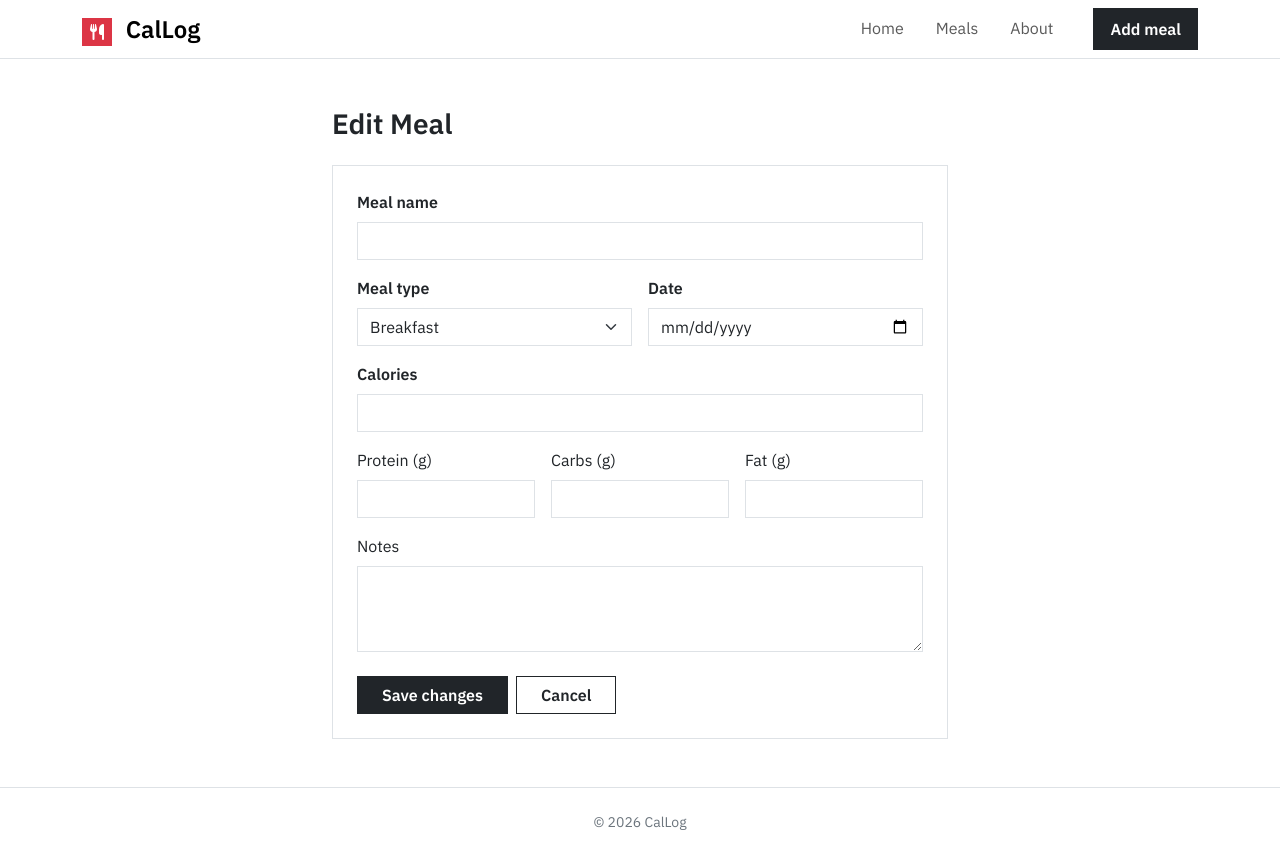
After one commit to Focusucof/INFR3120MealTracker, a Node server app: template views/editMeal.ejs in a window 1280 px wide. The commit adds this page. Run offline with Node 20, Linux system fonts and the light colour scheme; the template is opened without the code that fills it, so the values that code supplies are empty; some libraries are stand-ins or nearby versions.

Commit message:
fixed meal name not showing up and added edit page

```diff
--- a/routes/meals.js
+++ b/routes/meals.js
@@ -21,7 +21,8 @@ router.get('/add', (req, res) => {
 router.post('/add', async (req, res, next) => {
   try {
     const { mealName, mealType, date, calories, protein, carbs, fat, notes } = req.body;
-    const meal = new Meal({ mealName, mealType, date, calories, protein, carbs, fat, notes });
+    // form field is mealName but the schema calls it name
+    const meal = new Meal({ name: mealName, mealType, date, calories, protein, carbs, fat, notes });
     await meal.save();
     res.redirect('/meals');
   } catch (err) {
--- /dev/null
+++ b/views/editMeal.ejs
@@ -0,0 +1,78 @@
+<!DOCTYPE html>
+<html>
+<%- include('components/head') %>
+
+  <body class="d-flex flex-column min-vh-100">
+    <%- include('components/navbar', { active: '' }) %>
+
+      <main class="flex-grow-1">
+        <section class="container py-5" style="max-width: 640px;">
+          <h1 class="h3 fw-bold mb-4">Edit Meal</h1>
+
+          <!-- same form as add page but filled in with the meal's current values -->
+          <form action="/meals/<%= meal._id %>/edit" method="POST" class="border bg-white p-4">
+            <div class="row g-3">
+              <div class="col-12">
+                <label for="mealName" class="form-label fw-semibold">Meal name</label>
+                <input type="text" id="mealName" name="mealName" class="form-control rounded-0" maxlength="100"
+                  value="<%= meal.name %>" required>
+              </div>
+              <div class="col-sm-6">
+                <label for="mealType" class="form-label fw-semibold">Meal type</label>
+                <select id="mealType" name="mealType" class="form-select rounded-0" required>
+                  <% ['breakfast', 'lunch', 'dinner', 'snack'].forEach(type => { %>
+                    <option value="<%= type %>" <%= meal.mealType === type ? 'selected' : '' %>>
+                      <%= type.charAt(0).toUpperCase() + type.slice(1) %>
+                    </option>
+                  <% }) %>
+                </select>
+              </div>
+
+              <div class="col-sm-6">
+                <label for="date" class="form-label fw-semibold">Date</label>
+                <!-- date input needs YYYY-MM-DD format -->
+                <input type="date" id="date" name="date" class="form-control rounded-0"
+                  value="<%= meal.date.toISOString().split('T')[0] %>" required>
+              </div>
+
+              <div class="col-12">
+                <label for="calories" class="form-label fw-semibold">Calories</label>
+                <input type="number" id="calories" name="calories" class="form-control rounded-0" min="0"
+                  value="<%= meal.calories %>" required>
+              </div>
+
+              <div class="col-sm-4">
+                <label for="protein" class="form-label">Protein (g)</label>
+                <input type="number" id="protein" name="protein" class="form-control rounded-0" min="0"
+                  value="<%= meal.protein ?? '' %>">
+              </div>
+              <div class="col-sm-4">
+                <label for="carbs" class="form-label">Carbs (g)</label>
+                <input type="number" id="carbs" name="carbs" class="form-control rounded-0" min="0"
+                  value="<%= meal.carbs ?? '' %>">
+              </div>
+              <div class="col-sm-4">
+                <label for="fat" class="form-label">Fat (g)</label>
+                <input type="number" id="fat" name="fat" class="form-control rounded-0" min="0"
+                  value="<%= meal.fat ?? '' %>">
+              </div>
+
+              <div class="col-12">
+                <label for="notes" class="form-label">Notes</label>
+                <textarea id="notes" name="notes" class="form-control rounded-0" rows="3"
+                  maxlength="500"><%= meal.notes || '' %></textarea>
+              </div>
+            </div>
+
+            <div class="d-flex gap-2 mt-4">
+              <button type="submit" class="btn btn-dark rounded-0 fw-semibold px-4">Save changes</button>
+              <a href="/meals" class="btn btn-outline-dark rounded-0 fw-semibold px-4">Cancel</a>
+            </div>
+          </form>
+        </section>
+      </main>
+
+      <%- include('components/footer') %>
+  </body>
+
+</html>
```
Also changed, not shown: views/meals.ejs (+11 -0 lines).
